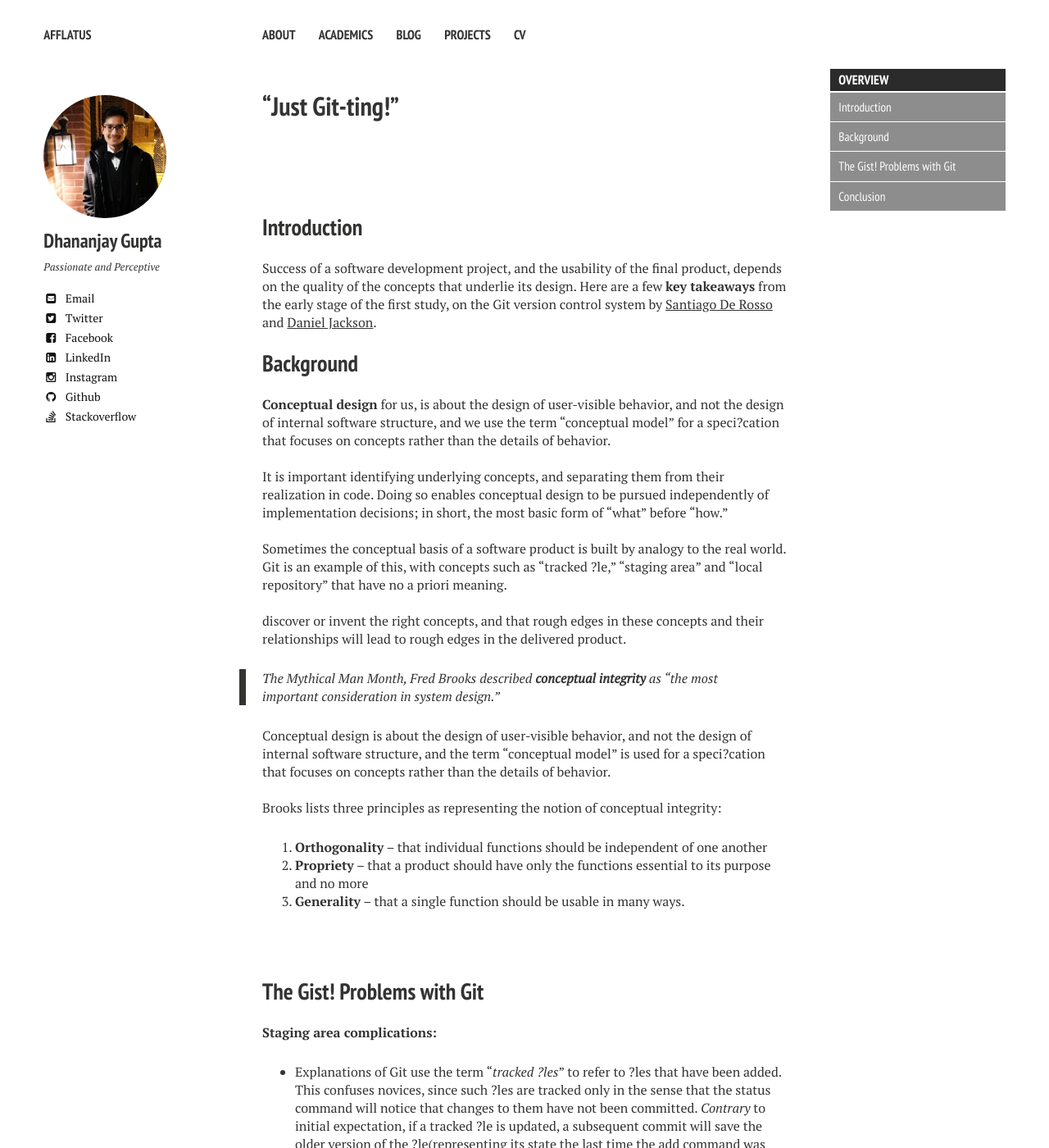
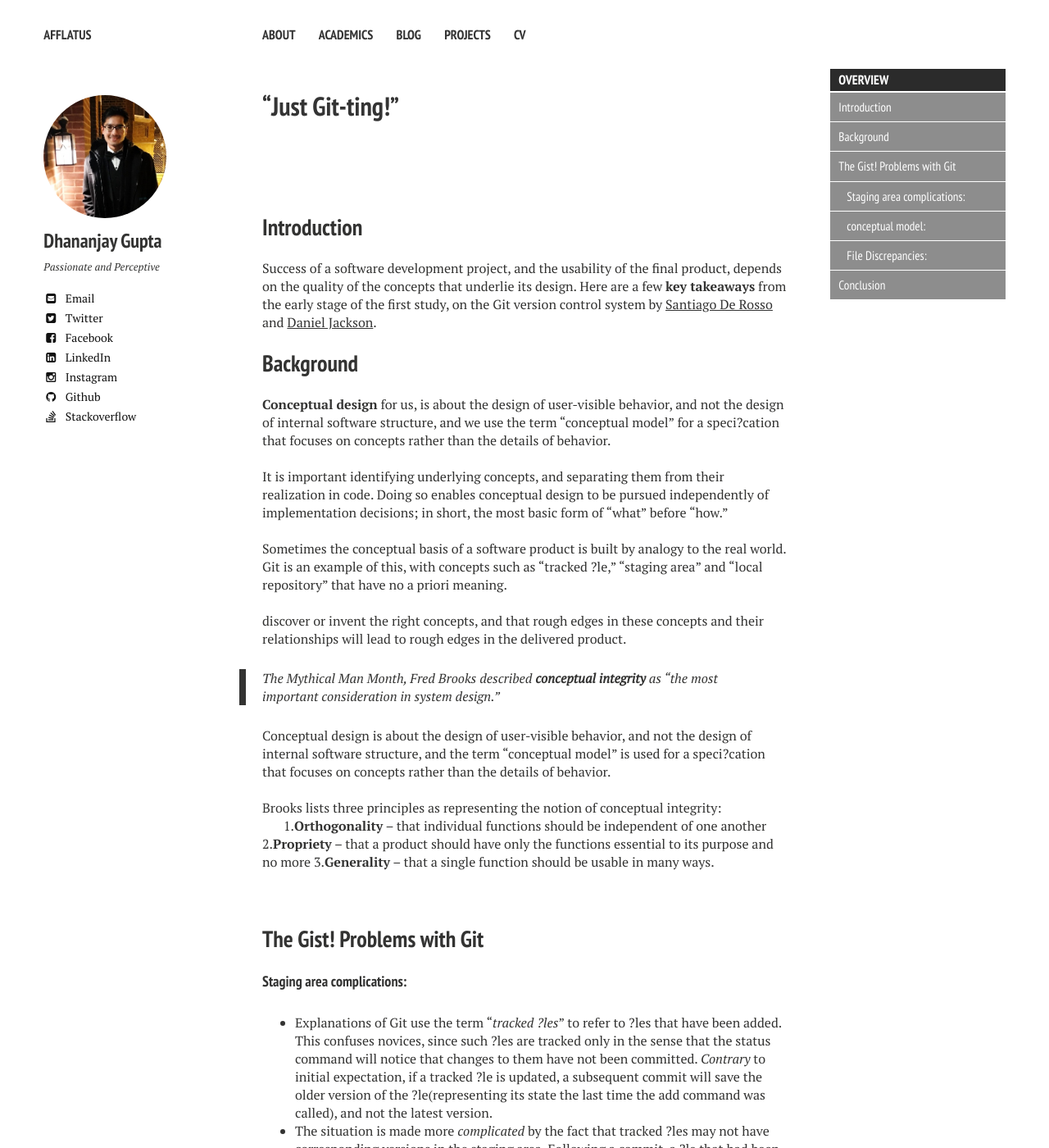
Before and after one commit to DhananjayGupta300/DhananjayGupta300.github.io, a Jekyll site: the page built from _posts/2018-01-22-Just-Git-ting.md, in a window 1280 px wide and 1400 px high. Shown: the whole window at 82% size. Built offline with Jekyll 4.4.1, drawn with Linux system fonts in a browser that asks for light colours; nearby versions of some CDN libraries; comment, search, counter and statistics services are not loaded.

Commit message:
Update 2018-01-22-Just-Git-ting.md

```diff
--- a/_posts/2018-01-22-Just-Git-ting.md
+++ b/_posts/2018-01-22-Just-Git-ting.md
@@ -56,23 +56,21 @@ discover or invent the right concepts, and that rough edges in these concepts an
 Conceptual design is about the design of user-visible behavior, and not the design of internal software structure, and the term “conceptual model” is used for a speci?cation that focuses on concepts rather than the details of behavior. <br/><br/>
 Brooks lists three principles as representing the notion of conceptual integrity:
 
-1. **Orthogonality** – that individual functions should be independent of one another
-2. **Propriety** – that a product should have only the functions essential to its purpose and no more
-3. **Generality** – that a single function should be usable in many ways.
+1.**Orthogonality** – that individual functions should be independent of one another
+2.**Propriety** – that a product should have only the functions essential to its purpose and no more
+3.**Generality** – that a single function should be usable in many ways.
 
 <br/><br/>
 
 The Gist! Problems with Git
 ---------------------------
 
-**Staging area complications:**
+#### Staging area complications:
 - Explanations of Git use the term “*tracked ?les*” to refer to ?les that have been added. This confuses novices, since such ?les are tracked only in the sense that the status command will notice that changes to them have not been committed. *Contrary* to initial expectation, if a tracked ?le is updated, a subsequent commit will save the older version of the ?le(representing its state the last time the add command was called), and not the latest version.
 - The situation is made more *complicated* by the fact that tracked ?les may not have corresponding versions in the staging area. Following a commit, a ?le that had been previously added remains tracked, but the version in the staging area is removed. The term “*staged ?le*” often used interchangeably with “*tracked ?le*” is thus subtly different: in this case, we have a ?le that is tracked but no longer staged.
-<br/><br/>
-**conceptual model:** <br/><br/>
+#### conceptual model:
 conveyed by an application–in its documentation, marketing materials, implied by its user interface, and even in the culture that surrounds it – has to be regarded as inseparable from the application itself. So to the extent that consensus is missing on an application’s conceptual model, it is arguably the application itself that is at *fault*.
-<br/><br/>
-**File Discrepancies:**
+#### File Discrepancies:
 + A File is the identity of a *Unix ?le*, to be distinguished from its contents. In Git, identity is equated with the path of the ?le; thus the concept might equally well have been named File Path.
 + An alternative designation of File would treat it as an identity independent of the ?le’s path, so that a change of name could be regarded as a modi?cation of one of the properties of a ?le. Git sometimes provides an *illusion* that this is the case; by examining the contents of ?les, for example, the git status command is able to report when the name of a ?le has been changed (but will also *incorrectly* report a change of name if you copy a ?le and delete the original).
 + It is important to note that existence of a File does not imply that a Unix ?le corresponding to it exists in the ?le system, since a File can be staged for removal on the next commit.
```
